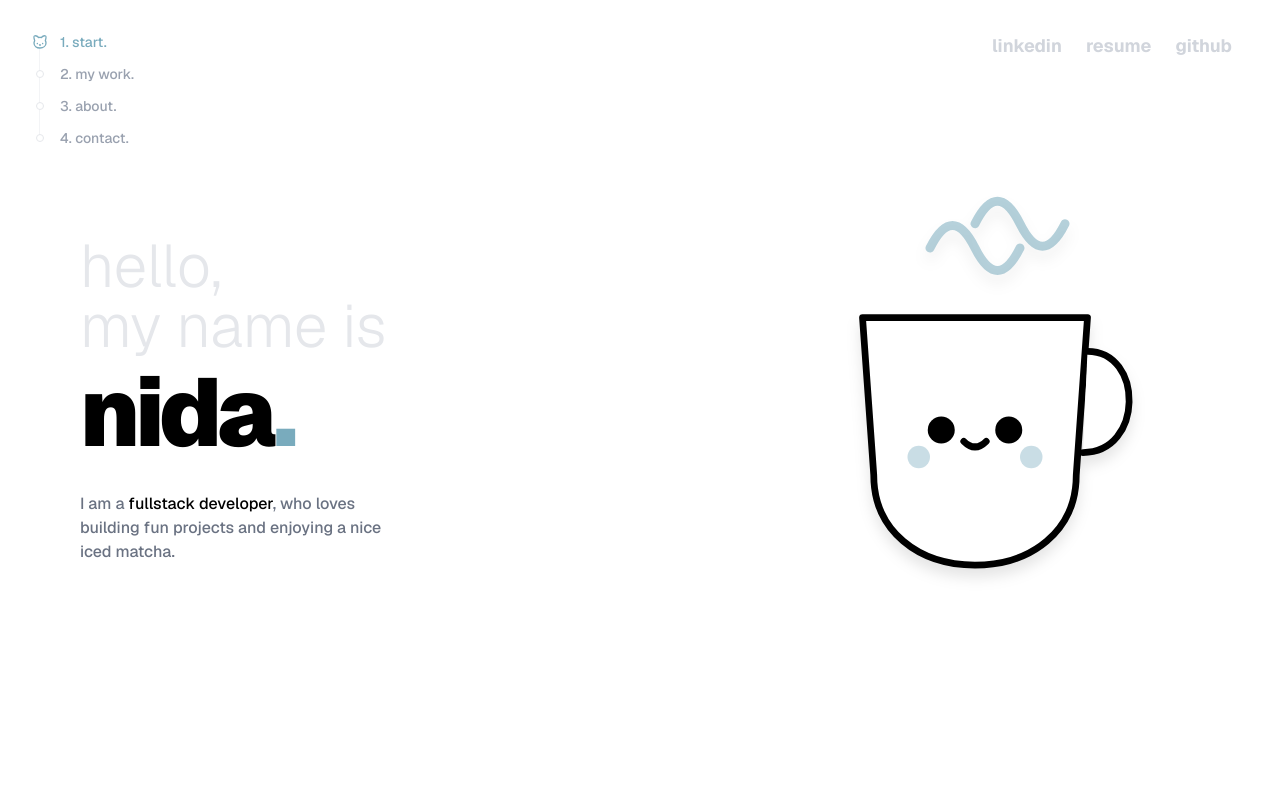
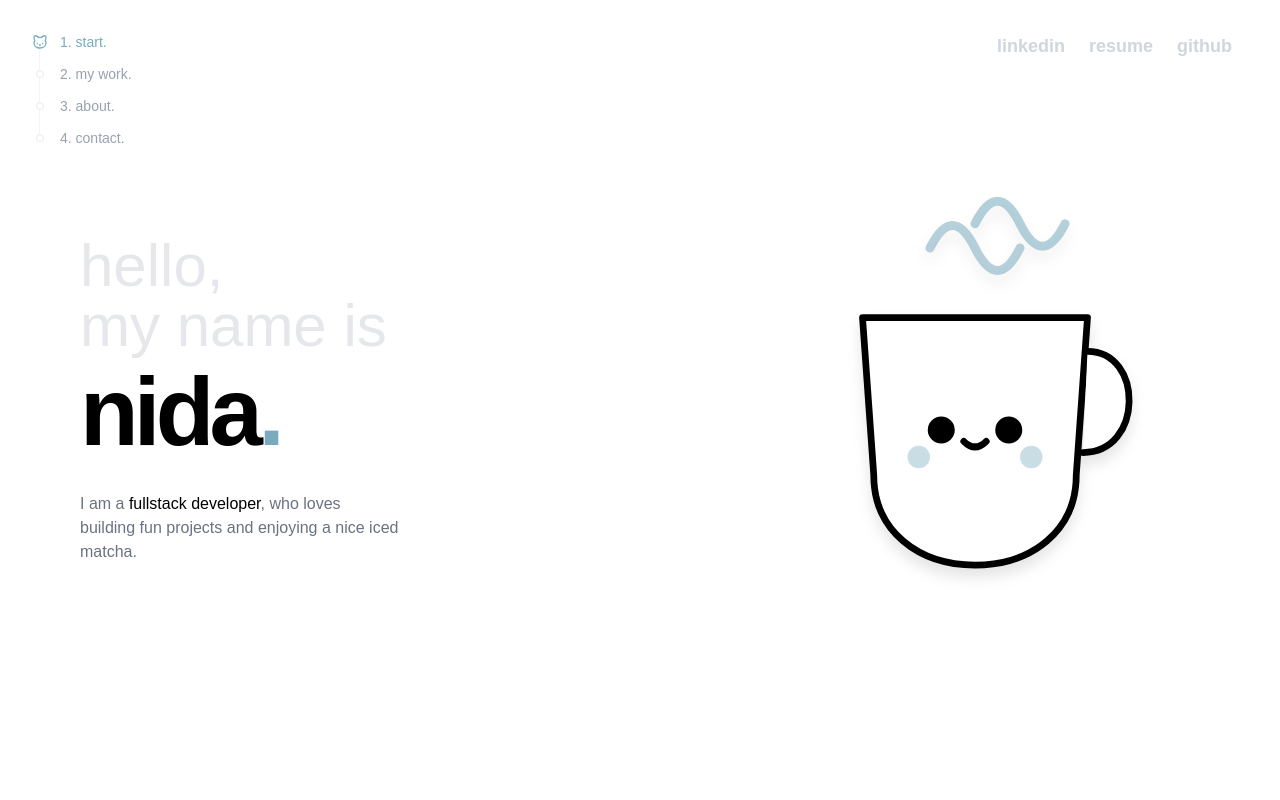
Before and after one commit to nidarath/porfolio, a Next.js app: page / in a window 1280 px wide. Shown: the top 800 px of the page. Built offline with nearby package versions, Linux system fonts and the light colour scheme.

Commit message:
went back to old font

```diff
--- a/app/globals.css
+++ b/app/globals.css
@@ -25,6 +25,8 @@
 body {
   background: var(--background);
   color: var(--foreground);
-  font-family: var(--font-geist-sans), Arial, sans-serif;
+  font-family: Arial, Helvetica, sans-serif;
   cursor: none !important;
+  -webkit-font-smoothing: antialiased;
+  -moz-osx-font-smoothing: grayscale;
 }
```
